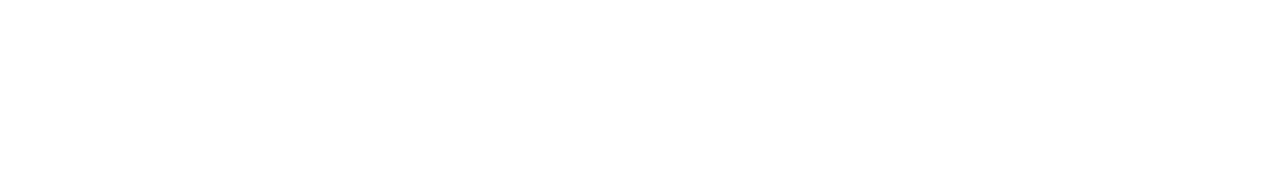
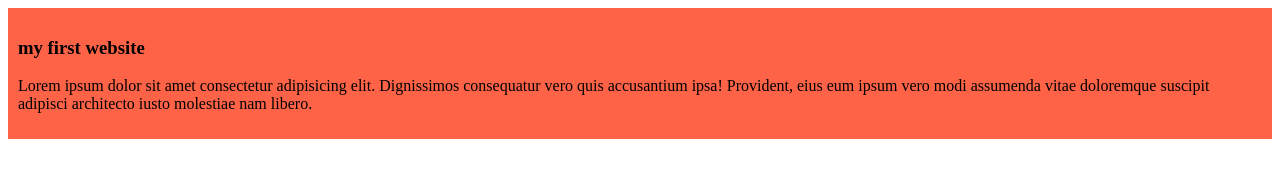
Before and after one commit to jiadhasan/my-simple-website, a plain HTML site: page index.html in a window 1280 px wide. Drawn offline with Linux system fonts and the light colour scheme.

Commit message:
added the blog

```diff
--- a/index.html
+++ b/index.html
@@ -4,8 +4,13 @@
     <meta charset="UTF-8">
     <meta name="viewport" content="width=device-width, initial-scale=1.0">
     <title>my simple website</title>
+    <link rel="stylesheet" href="styles/bloog.css">
+
 </head>
 <body>
-
+    <div class="my">
+        <h3>my first website</h3>
+        <p>Lorem ipsum dolor sit amet consectetur adipisicing elit. Dignissimos consequatur vero quis accusantium ipsa! Provident, eius eum ipsum vero modi assumenda vitae doloremque suscipit adipisci architecto iusto molestiae nam libero.</p>
+    </div>
 </body>
 </html>
--- /dev/null
+++ b/styles/bloog.css
@@ -0,0 +1,4 @@
+.my{
+    background-color: tomato;
+    padding: 10px;
+}
```
